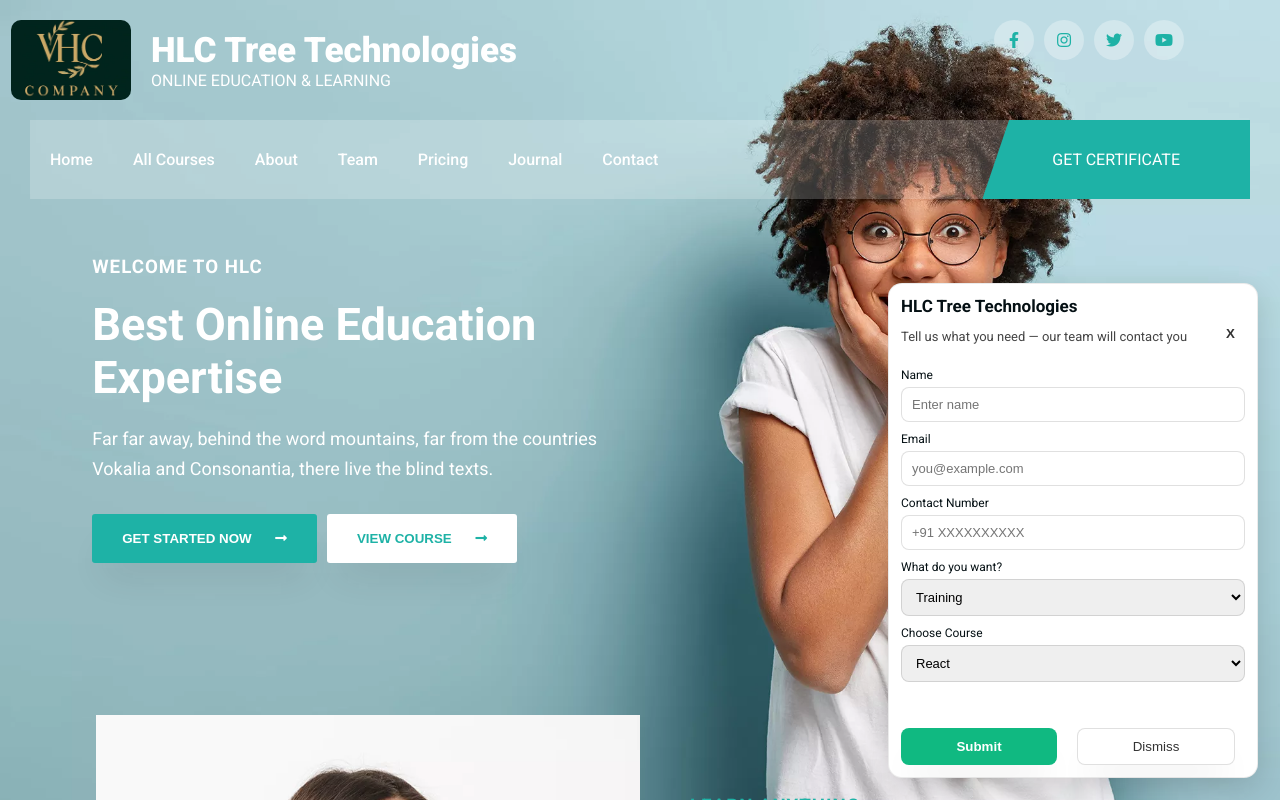
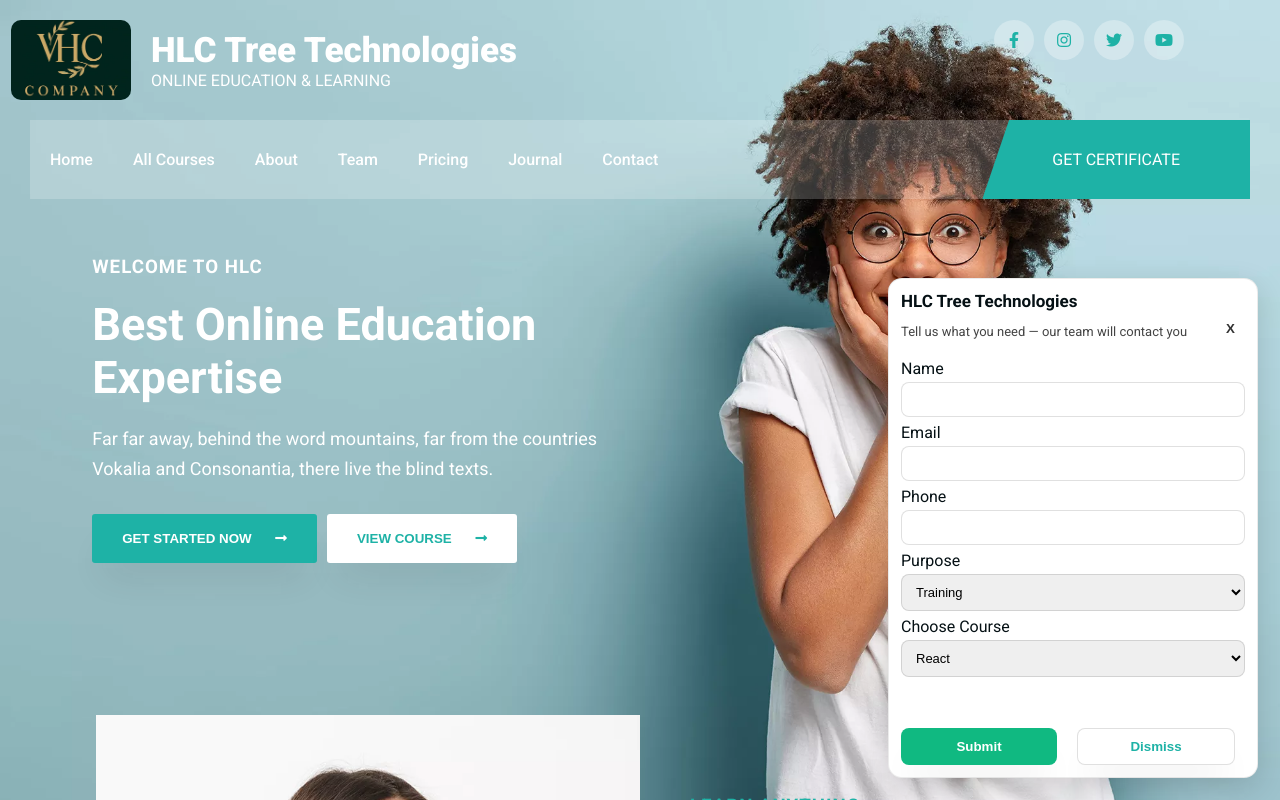
Before and after one commit to veerabrahmam24/HlcTreeTech, a React (Create React App) app: page / in a window 1280 px wide. Shown: the top 800 px of the page. Built offline with nearby package versions, Linux system fonts and the light colour scheme.

Commit message:
name and email fixes

```diff
--- a/package.json
+++ b/package.json
@@ -3,6 +3,7 @@
   "version": "0.1.0",
   "private": true,
   "dependencies": {
+    "@emailjs/browser": "^4.4.1",
     "@emotion/react": "^11.9.0",
     "@emotion/styled": "^11.8.1",
     "@mui/icons-material": "^5.6.2",
--- a/src/components/home/popup.jsx
+++ b/src/components/home/popup.jsx
@@ -1,6 +1,14 @@
 import React, { useEffect, useState } from "react";
 import ReactDOM from "react-dom";
 import emailjs from "@emailjs/browser";
+
+/* --- FIX: CREATE POPUP ROOT ONLY ONCE --- */
+let popupRoot = document.getElementById("hlc-popup-root");
+if (!popupRoot) {
+  popupRoot = document.createElement("div");
+  popupRoot.id = "hlc-popup-root";
+  document.body.appendChild(popupRoot);
+}
 
 export default function Popup({
   open = true,
@@ -10,18 +18,9 @@ export default function Popup({
   onAction = (data) => console.log("Form:", data),
   onClose = () => {},
 }) {
+
   useEffect(() => {
     emailjs.init("yLmM8pYJN7tYlL9Iq");
-  }, []);
-
-  // ensure portal root exists
-  useEffect(() => {
-    let root = document.getElementById("hlc-popup-root");
-    if (!root) {
-      root = document.createElement("div");
-      root.id = "hlc-popup-root";
-      document.body.appendChild(root);
-    }
   }, []);
 
   // basic fields
@@ -76,7 +75,6 @@ export default function Popup({
       time: new Date().toLocaleTimeString("en-IN", { hour: "2-digit", minute: "2-digit" }),
     };
 
-    // Send via EmailJS
     emailjs
       .send("service_7ueq0ke", "template_oa3fsxl", formData)
       .then(() => {
@@ -84,8 +82,7 @@ export default function Popup({
         onAction(formData);
         onClose();
       })
-      .catch((err) => {
-        console.log("Email sent anyway!", err);
+      .catch(() => {
         alert("Submitted successfully!");
         onAction(formData);
         onClose();
@@ -97,27 +94,26 @@ export default function Popup({
     <div style={{ position: "fixed", bottom: 22, right: 22, zIndex: 100000, width: 370, maxWidth: "calc(100% - 40px)", fontFamily: "inherit" }}>
       <div style={{ position: "relative", padding: 12, borderRadius: 14, background: "#ffffff", color: "#051014", border: "1px solid rgba(0,0,0,0.08)", boxShadow: "0 10px 30px rgba(0,0,0,0.15)" }}>
 
-        <button onClick={onClose} style={{ position: "absolute", top: 8, right: 8, background: "transparent", border: "none", cursor: "pointer", padding: 4, borderRadius: 6, color: "#333" }}>
-          X
-        </button>
+        <button onClick={onClose} style={{ position: "absolute", top: 8, right: 8, background: "transparent", border: "none", cursor: "pointer", padding: 4, borderRadius: 6, color: "#333" }}>X</button>
 
         <h3 style={{ margin: 0, fontSize: 17, fontWeight: 700 }}>{title}</h3>
         <p style={{ margin: "6px 0 12px", fontSize: 13, color: "#444" }}>{subtitle}</p>
 
         <form onSubmit={handleSubmit}>
-          <label style={{ fontSize: 12 }}>Name</label>
-          <input value={name} onChange={(e) => setName(e.target.value)} placeholder="Enter name" style={inputStyle} required />
+
+          <label>Name</label>
+          <input value={name} onChange={(e) => setName(e.target.value)} style={inputStyle} />
           {errors.name && errorStyle(errors.name)}
 
-          <label style={{ fontSize: 12 }}>Email</label>
-          <input type="email" value={email} onChange={(e) => setEmail(e.target.value)} placeholder="you@example.com" style={inputStyle} required />
+          <label>Email</label>
+          <input value={email} onChange={(e) => setEmail(e.target.value)} style={inputStyle} />
           {errors.email && errorStyle(errors.email)}
 
-          <label style={{ fontSize: 12 }}>Contact Number</label>
-          <input value={phone} onChange={(e) => setPhone(e.target.value)} placeholder="+91 XXXXXXXXXX" style={inputStyle} required />
+          <label>Phone</label>
+          <input value={phone} onChange={(e) => setPhone(e.target.value)} style={inputStyle} />
           {errors.phone && errorStyle(errors.phone)}
 
-          <label style={{ fontSize: 12 }}>What do you want?</label>
+          <label>Purpose</label>
           <select value={purpose} onChange={(e) => setPurpose(e.target.value)} style={inputStyle}>
             <option>Training</option>
             <option>Work Support</option>
@@ -126,49 +122,30 @@ export default function Popup({
 
           {purpose === "Training" && (
             <>
-              <label style={{ fontSize: 12 }}>Choose Course</label>
+              <label>Choose Course</label>
               <select value={trainingCourse} onChange={(e) => setTrainingCourse(e.target.value)} style={inputStyle}>
                 <option>React</option>
                 <option>HTML & CSS</option>
                 <option>JavaScript</option>
-                <option>Data Analyst</option>
-                <option>AI</option>
               </select>
             </>
           )}
 
           {purpose === "Work Support" && (
             <>
-              <label style={{ fontSize: 12 }}>Experience (Years)</label>
-              <input value={experienceYears} onChange={(e) => setExperienceYears(e.target.value)} style={inputStyle} type="number" min="0" required />
-              {errors.experienceYears && errorStyle(errors.experienceYears)}
+              <label>Experience (Years)</label>
+              <input value={experienceYears} onChange={(e) => setExperienceYears(e.target.value)} style={inputStyle} />
 
-              <label style={{ fontSize: 12 }}>Hours of Support Needed</label>
-              <input value={supportHours} onChange={(e) => setSupportHours(e.target.value)} style={inputStyle} type="number" min="1" required />
-              {errors.supportHours && errorStyle(errors.supportHours)}
+              <label>Support Hours</label>
+              <input value={supportHours} onChange={(e) => setSupportHours(e.target.value)} style={inputStyle} />
             </>
           )}
 
-          {purpose === "Freelancer" && (
-            <>
-              <label style={{ fontSize: 12 }}>Project Category</label>
-              <select value={freelanceType} onChange={(e) => setFreelanceType(e.target.value)} style={inputStyle}>
-                <option>Ecommerce</option>
-                <option>Healthcare</option>
-                <option>Education</option>
-                <option>Business</option>
-                <option>Finance</option>
-                <option>Other</option>
-              </select>
-            </>
-          )}
-
-          <br />
-
-          <div style={{ display: "flex", gap: 10, marginTop: 10 }}>
+          <div style={{ display: "flex", gap: 10, marginTop: 15 }}>
             <button type="submit" disabled={isSubmitting} style={submitBtn}>
               {isSubmitting ? "Sending..." : actionText}
             </button>
+
             <button type="button" onClick={onClose} style={dismissBtn}>
               Dismiss
             </button>
@@ -178,11 +155,10 @@ export default function Popup({
     </div>
   );
 
-  const root = document.getElementById("hlc-popup-root") || document.body;
-  return ReactDOM.createPortal(popup, root);
+  return ReactDOM.createPortal(popup, popupRoot);
 }
 
-/* --- YOUR ORIGINAL STYLES (unchanged) --- */
+/* --- Styles --- */
 const inputStyle = {
   width: "100%",
   padding: "9px 10px",
@@ -190,14 +166,12 @@ const inputStyle = {
   border: "1px solid rgba(0,0,0,0.12)",
   margin: "4px 0 6px",
   fontSize: 13,
-  outline: "none",
 };
 
 const submitBtn = {
   padding: "10px 14px",
   background: "#10b981",
   color: "white",
-  fontWeight: 700,
   borderRadius: 8,
   border: "none",
   cursor: "pointer",
@@ -207,16 +181,14 @@ const submitBtn = {
 const dismissBtn = {
   padding: "10px 14px",
   background: "white",
-  color: "#333",
-  fontWeight: 500,
+  border: "1px solid rgba(0,0,0,0.12)",
   borderRadius: 8,
-  border: "1px solid rgba(0,0,0,0.12)",
   cursor: "pointer",
   flex: 1,
 };
 
 const errorStyle = (msg) => (
-  <div style={{ color: "#e53935", fontSize: 11, marginTop: -6, marginBottom: 6 }}>
+  <div style={{ color: "red", fontSize: 11, marginBottom: 6 }}>
     {msg}
   </div>
 );
```
Also changed, not shown: 1 other file (tests, documents, lock files or other folders).
